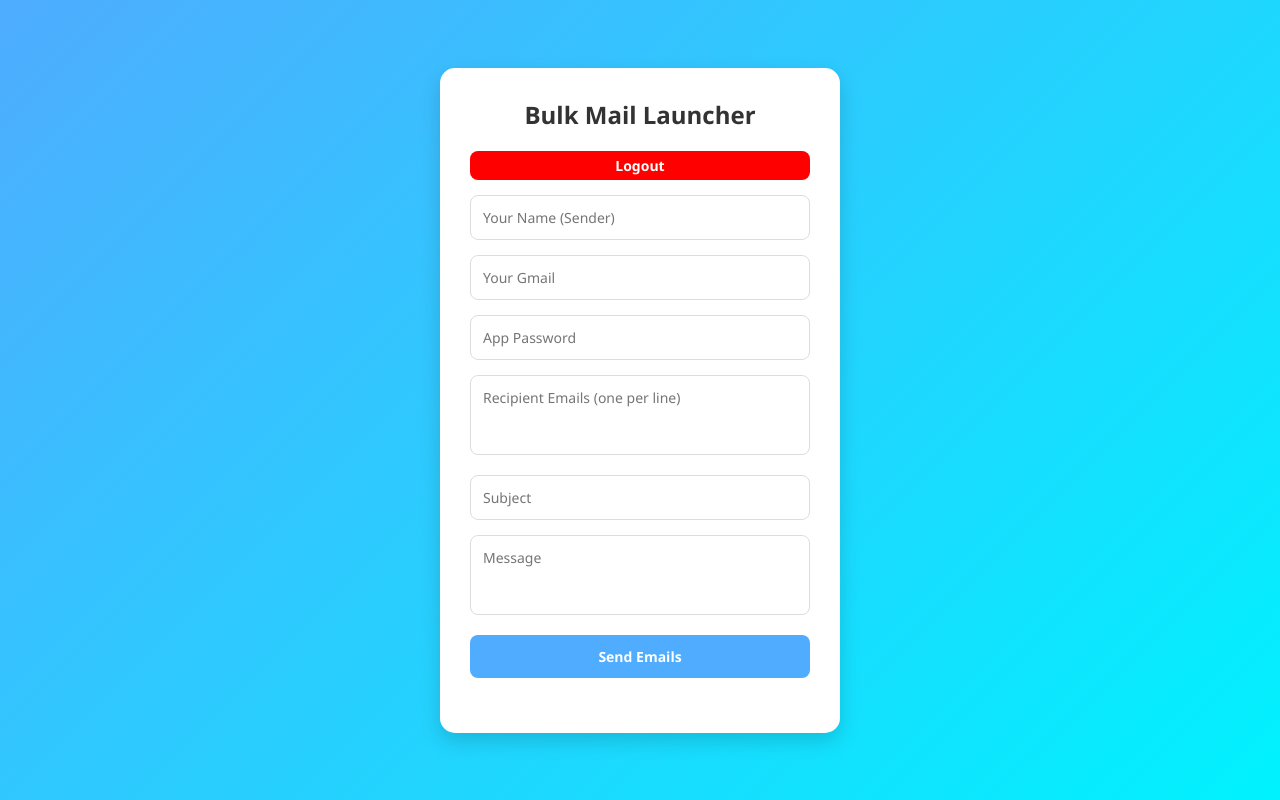
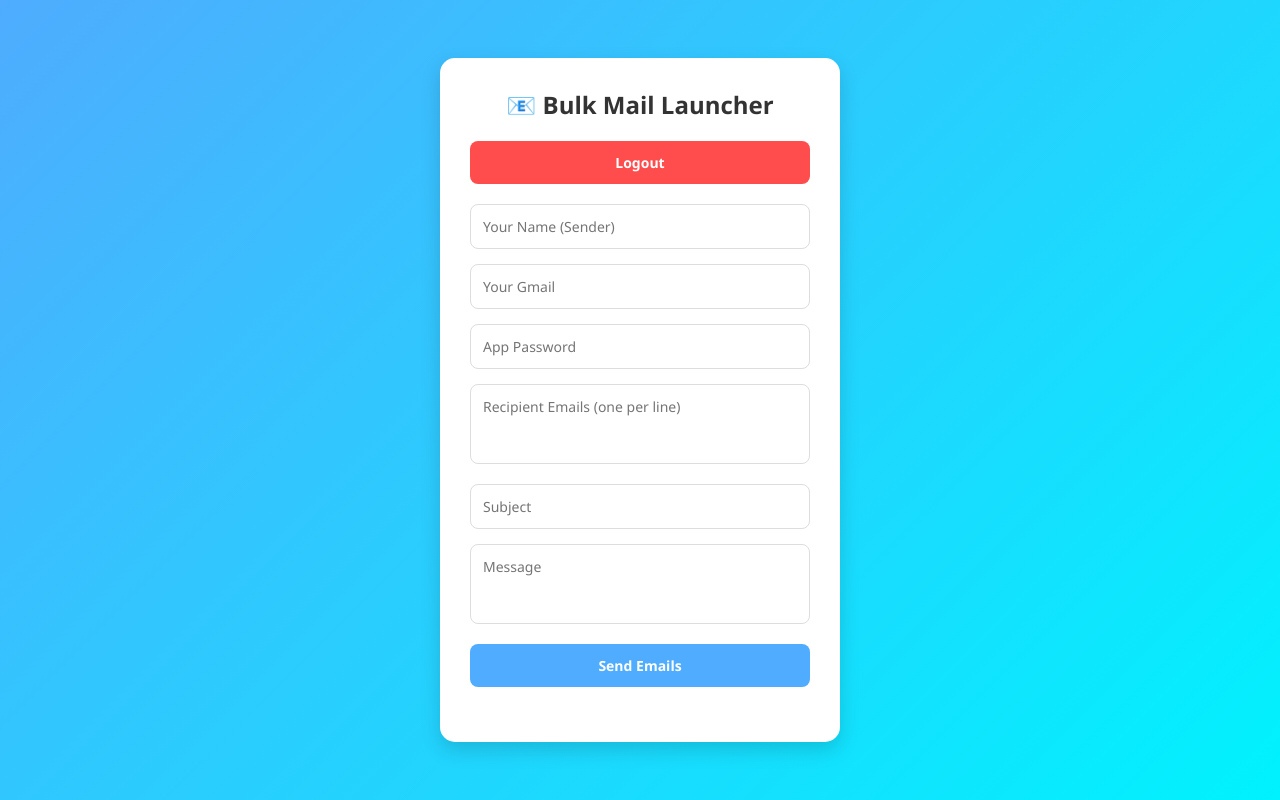
Before and after one commit to deepanshulodhi79-sudo/bulk-mailer-fixed, a website: page public/launcher.html in a window 1280 px wide. Drawn offline with Linux system fonts and the light colour scheme; sample sign-in values are in the browser's storage.

Commit message:
Update launcher.html

```diff
--- a/public/launcher.html
+++ b/public/launcher.html
@@ -7,10 +7,10 @@
 </head>
 <body>
   <div class="container">
-    <h2>Bulk Mail Launcher</h2>
-    <!-- ✅ Logout button -->
-    <button onclick="logout()" style="float: right; background: red; color: white; border: none; padding: 5px 10px; cursor: pointer;">Logout</button>
-    <br><br>
+    <h2>📧 Bulk Mail Launcher</h2>
+
+    <!-- Logout Button -->
+    <button class="logout-btn" onclick="logout()">Logout</button>
 
     <input type="text" id="senderName" placeholder="Your Name (Sender)">
     <input type="text" id="email" placeholder="Your Gmail">
```
